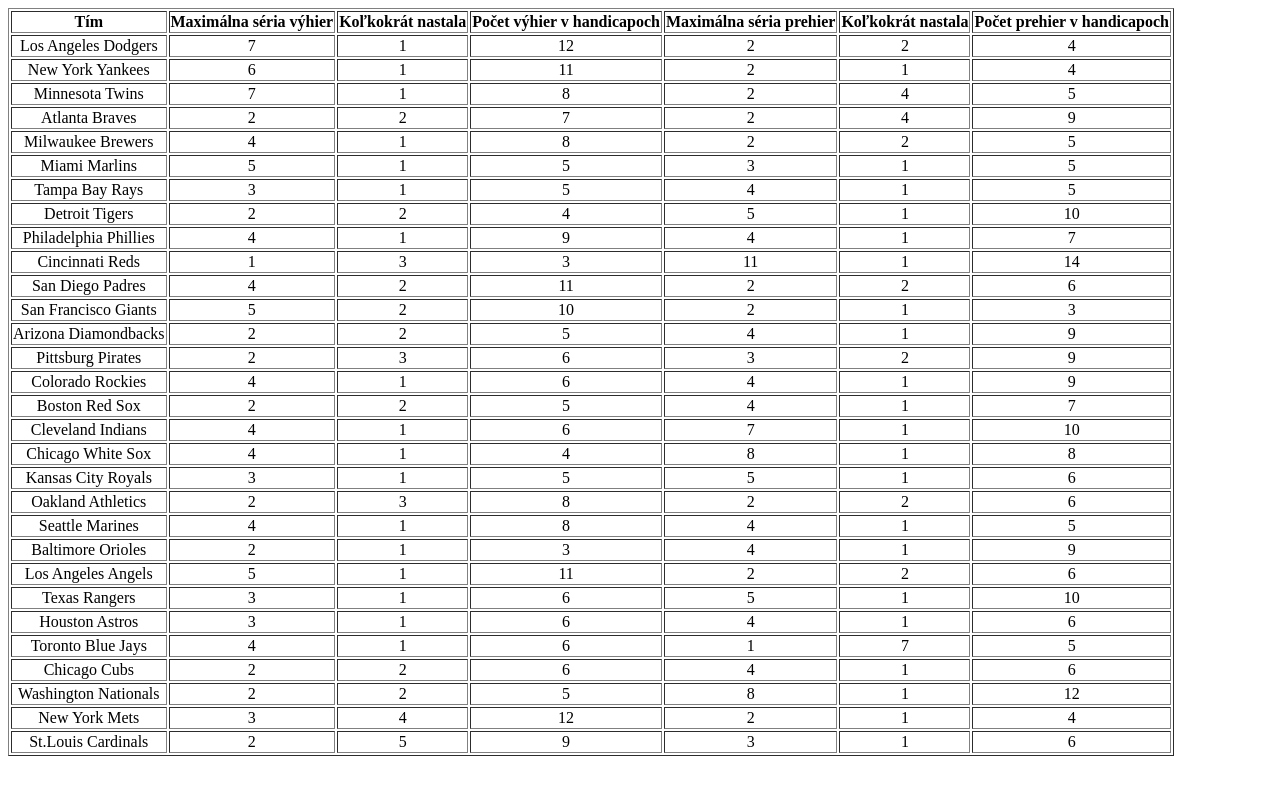
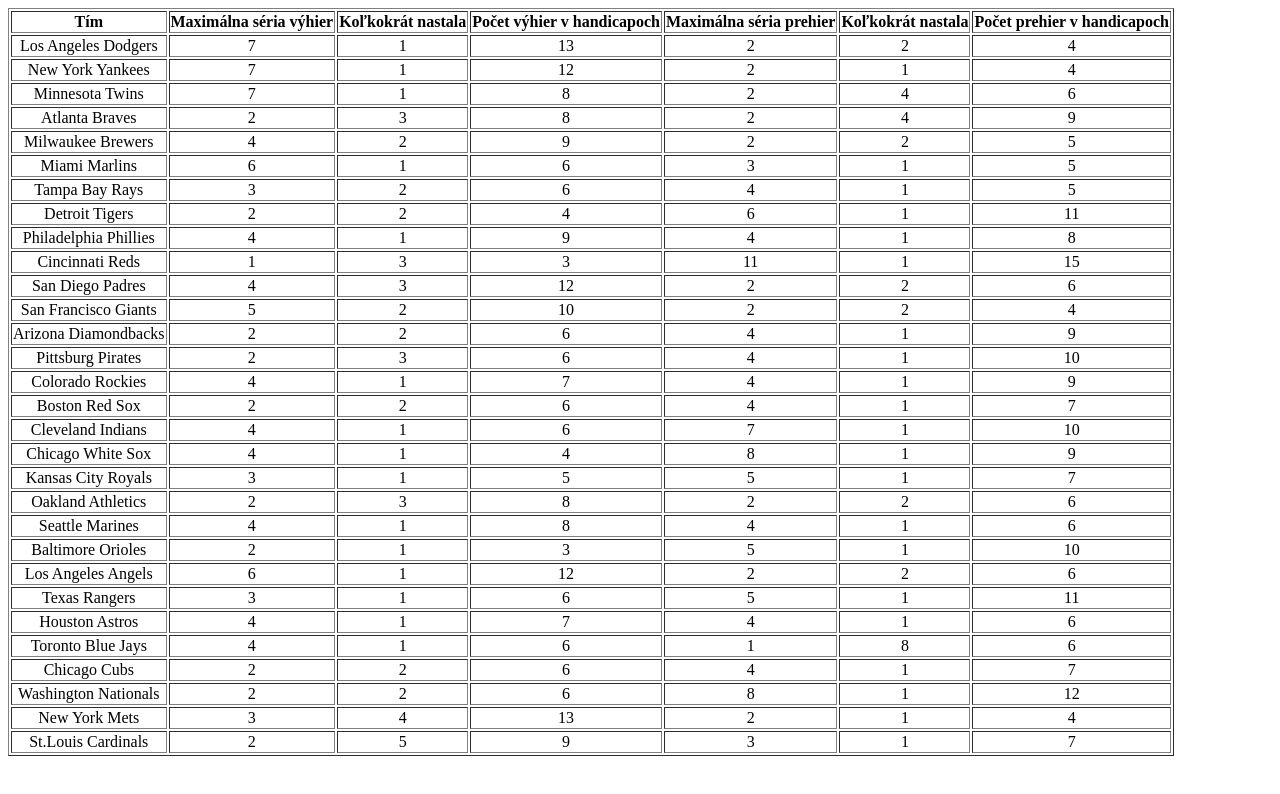
Before and after one commit to andrejtomci/baseball-stats, a plain HTML site: page index.html in a window 1280 px wide. Drawn offline with Linux system fonts and the light colour scheme.

Commit message:
deploy: 11ad9741d7cd0173ffe2a836be6b0b5b3211a956

```diff
--- a/index.html
+++ b/index.html
@@ -15,15 +15,15 @@
         <td style="text-align:center">Los Angeles Dodgers</td>
         <td style="text-align:center">7</td>
         <td style="text-align:center">1</td>
-        <td style="text-align:center">12</td>
+        <td style="text-align:center">13</td>
         <td style="text-align:center">2</td>
         <td style="text-align:center">2</td>
         <td style="text-align:center">4</td>
     </tr><tr>
         <td style="text-align:center">New York Yankees</td>
-        <td style="text-align:center">6</td>
+        <td style="text-align:center">7</td>
         <td style="text-align:center">1</td>
-        <td style="text-align:center">11</td>
+        <td style="text-align:center">12</td>
         <td style="text-align:center">2</td>
         <td style="text-align:center">1</td>
         <td style="text-align:center">4</td>
@@ -34,36 +34,36 @@
         <td style="text-align:center">8</td>
         <td style="text-align:center">2</td>
         <td style="text-align:center">4</td>
-        <td style="text-align:center">5</td>
+        <td style="text-align:center">6</td>
     </tr><tr>
         <td style="text-align:center">Atlanta Braves</td>
         <td style="text-align:center">2</td>
-        <td style="text-align:center">2</td>
-        <td style="text-align:center">7</td>
+        <td style="text-align:center">3</td>
+        <td style="text-align:center">8</td>
         <td style="text-align:center">2</td>
         <td style="text-align:center">4</td>
         <td style="text-align:center">9</td>
     </tr><tr>
         <td style="text-align:center">Milwaukee Brewers</td>
         <td style="text-align:center">4</td>
-        <td style="text-align:center">1</td>
-        <td style="text-align:center">8</td>
+        <td style="text-align:center">2</td>
+        <td style="text-align:center">9</td>
         <td style="text-align:center">2</td>
         <td style="text-align:center">2</td>
         <td style="text-align:center">5</td>
     </tr><tr>
         <td style="text-align:center">Miami Marlins</td>
-        <td style="text-align:center">5</td>
+        <td style="text-align:center">6</td>
         <td style="text-align:center">1</td>
-        <td style="text-align:center">5</td>
+        <td style="text-align:center">6</td>
         <td style="text-align:center">3</td>
         <td style="text-align:center">1</td>
         <td style="text-align:center">5</td>
     </tr><tr>
         <td style="text-align:center">Tampa Bay Rays</td>
         <td style="text-align:center">3</td>
-        <td style="text-align:center">1</td>
-        <td style="text-align:center">5</td>
+        <td style="text-align:center">2</td>
+        <td style="text-align:center">6</td>
         <td style="text-align:center">4</td>
         <td style="text-align:center">1</td>
         <td style="text-align:center">5</td>
@@ -72,9 +72,9 @@
         <td style="text-align:center">2</td>
         <td style="text-align:center">2</td>
         <td style="text-align:center">4</td>
-        <td style="text-align:center">5</td>
+        <td style="text-align:center">6</td>
         <td style="text-align:center">1</td>
-        <td style="text-align:center">10</td>
+        <td style="text-align:center">11</td>
     </tr><tr>
         <td style="text-align:center">Philadelphia Phillies</td>
         <td style="text-align:center">4</td>
@@ -82,7 +82,7 @@
         <td style="text-align:center">9</td>
         <td style="text-align:center">4</td>
         <td style="text-align:center">1</td>
-        <td style="text-align:center">7</td>
+        <td style="text-align:center">8</td>
     </tr><tr>
         <td style="text-align:center">Cincinnati Reds</td>
         <td style="text-align:center">1</td>
@@ -90,12 +90,12 @@
         <td style="text-align:center">3</td>
         <td style="text-align:center">11</td>
         <td style="text-align:center">1</td>
-        <td style="text-align:center">14</td>
+        <td style="text-align:center">15</td>
     </tr><tr>
         <td style="text-align:center">San Diego Padres</td>
         <td style="text-align:center">4</td>
-        <td style="text-align:center">2</td>
-        <td style="text-align:center">11</td>
+        <td style="text-align:center">3</td>
+        <td style="text-align:center">12</td>
         <td style="text-align:center">2</td>
         <td style="text-align:center">2</td>
         <td style="text-align:center">6</td>
@@ -105,13 +105,13 @@
         <td style="text-align:center">2</td>
         <td style="text-align:center">10</td>
         <td style="text-align:center">2</td>
-        <td style="text-align:center">1</td>
-        <td style="text-align:center">3</td>
+        <td style="text-align:center">2</td>
+        <td style="text-align:center">4</td>
     </tr><tr>
         <td style="text-align:center">Arizona Diamondbacks</td>
         <td style="text-align:center">2</td>
         <td style="text-align:center">2</td>
-        <td style="text-align:center">5</td>
+        <td style="text-align:center">6</td>
         <td style="text-align:center">4</td>
         <td style="text-align:center">1</td>
         <td style="text-align:center">9</td>
@@ -120,14 +120,14 @@
         <td style="text-align:center">2</td>
         <td style="text-align:center">3</td>
         <td style="text-align:center">6</td>
-        <td style="text-align:center">3</td>
-        <td style="text-align:center">2</td>
-        <td style="text-align:center">9</td>
+        <td style="text-align:center">4</td>
+        <td style="text-align:center">1</td>
+        <td style="text-align:center">10</td>
     </tr><tr>
         <td style="text-align:center">Colorado Rockies</td>
         <td style="text-align:center">4</td>
         <td style="text-align:center">1</td>
-        <td style="text-align:center">6</td>
+        <td style="text-align:center">7</td>
         <td style="text-align:center">4</td>
         <td style="text-align:center">1</td>
         <td style="text-align:center">9</td>
@@ -135,7 +135,7 @@
         <td style="text-align:center">Boston Red Sox</td>
         <td style="text-align:center">2</td>
         <td style="text-align:center">2</td>
-        <td style="text-align:center">5</td>
+        <td style="text-align:center">6</td>
         <td style="text-align:center">4</td>
         <td style="text-align:center">1</td>
         <td style="text-align:center">7</td>
@@ -154,7 +154,7 @@
         <td style="text-align:center">4</td>
         <td style="text-align:center">8</td>
         <td style="text-align:center">1</td>
-        <td style="text-align:center">8</td>
+        <td style="text-align:center">9</td>
     </tr><tr>
         <td style="text-align:center">Kansas City Royals</td>
         <td style="text-align:center">3</td>
@@ -162,7 +162,7 @@
         <td style="text-align:center">5</td>
         <td style="text-align:center">5</td>
         <td style="text-align:center">1</td>
-        <td style="text-align:center">6</td>
+        <td style="text-align:center">7</td>
     </tr><tr>
         <td style="text-align:center">Oakland Athletics</td>
         <td style="text-align:center">2</td>
@@ -178,20 +178,20 @@
         <td style="text-align:center">8</td>
         <td style="text-align:center">4</td>
         <td style="text-align:center">1</td>
-        <td style="text-align:center">5</td>
+        <td style="text-align:center">6</td>
     </tr><tr>
         <td style="text-align:center">Baltimore Orioles</td>
         <td style="text-align:center">2</td>
         <td style="text-align:center">1</td>
         <td style="text-align:center">3</td>
-        <td style="text-align:center">4</td>
+        <td style="text-align:center">5</td>
         <td style="text-align:center">1</td>
-        <td style="text-align:center">9</td>
+        <td style="text-align:center">10</td>
     </tr><tr>
         <td style="text-align:center">Los Angeles Angels</td>
-        <td style="text-align:center">5</td>
+        <td style="text-align:center">6</td>
         <td style="text-align:center">1</td>
-        <td style="text-align:center">11</td>
+        <td style="text-align:center">12</td>
         <td style="text-align:center">2</td>
         <td style="text-align:center">2</td>
         <td style="text-align:center">6</td>
@@ -202,12 +202,12 @@
         <td style="text-align:center">6</td>
         <td style="text-align:center">5</td>
         <td style="text-align:center">1</td>
-        <td style="text-align:center">10</td>
+        <td style="text-align:center">11</td>
     </tr><tr>
         <td style="text-align:center">Houston Astros</td>
-        <td style="text-align:center">3</td>
+        <td style="text-align:center">4</td>
         <td style="text-align:center">1</td>
-        <td style="text-align:center">6</td>
+        <td style="text-align:center">7</td>
         <td style="text-align:center">4</td>
         <td style="text-align:center">1</td>
         <td style="text-align:center">6</td>
@@ -217,8 +217,8 @@
         <td style="text-align:center">1</td>
         <td style="text-align:center">6</td>
         <td style="text-align:center">1</td>
-        <td style="text-align:center">7</td>
-        <td style="text-align:center">5</td>
+        <td style="text-align:center">8</td>
+        <td style="text-align:center">6</td>
     </tr><tr>
         <td style="text-align:center">Chicago Cubs</td>
         <td style="text-align:center">2</td>
@@ -226,12 +226,12 @@
         <td style="text-align:center">6</td>
         <td style="text-align:center">4</td>
         <td style="text-align:center">1</td>
-        <td style="text-align:center">6</td>
+        <td style="text-align:center">7</td>
     </tr><tr>
         <td style="text-align:center">Washington Nationals</td>
         <td style="text-align:center">2</td>
         <td style="text-align:center">2</td>
-        <td style="text-align:center">5</td>
+        <td style="text-align:center">6</td>
         <td style="text-align:center">8</td>
         <td style="text-align:center">1</td>
         <td style="text-align:center">12</td>
@@ -239,7 +239,7 @@
         <td style="text-align:center">New York Mets</td>
         <td style="text-align:center">3</td>
         <td style="text-align:center">4</td>
-        <td style="text-align:center">12</td>
+        <td style="text-align:center">13</td>
         <td style="text-align:center">2</td>
         <td style="text-align:center">1</td>
         <td style="text-align:center">4</td>
@@ -250,7 +250,7 @@
         <td style="text-align:center">9</td>
         <td style="text-align:center">3</td>
         <td style="text-align:center">1</td>
-        <td style="text-align:center">6</td>
+        <td style="text-align:center">7</td>
     </tr></table>
 </body>
 </html>
```
